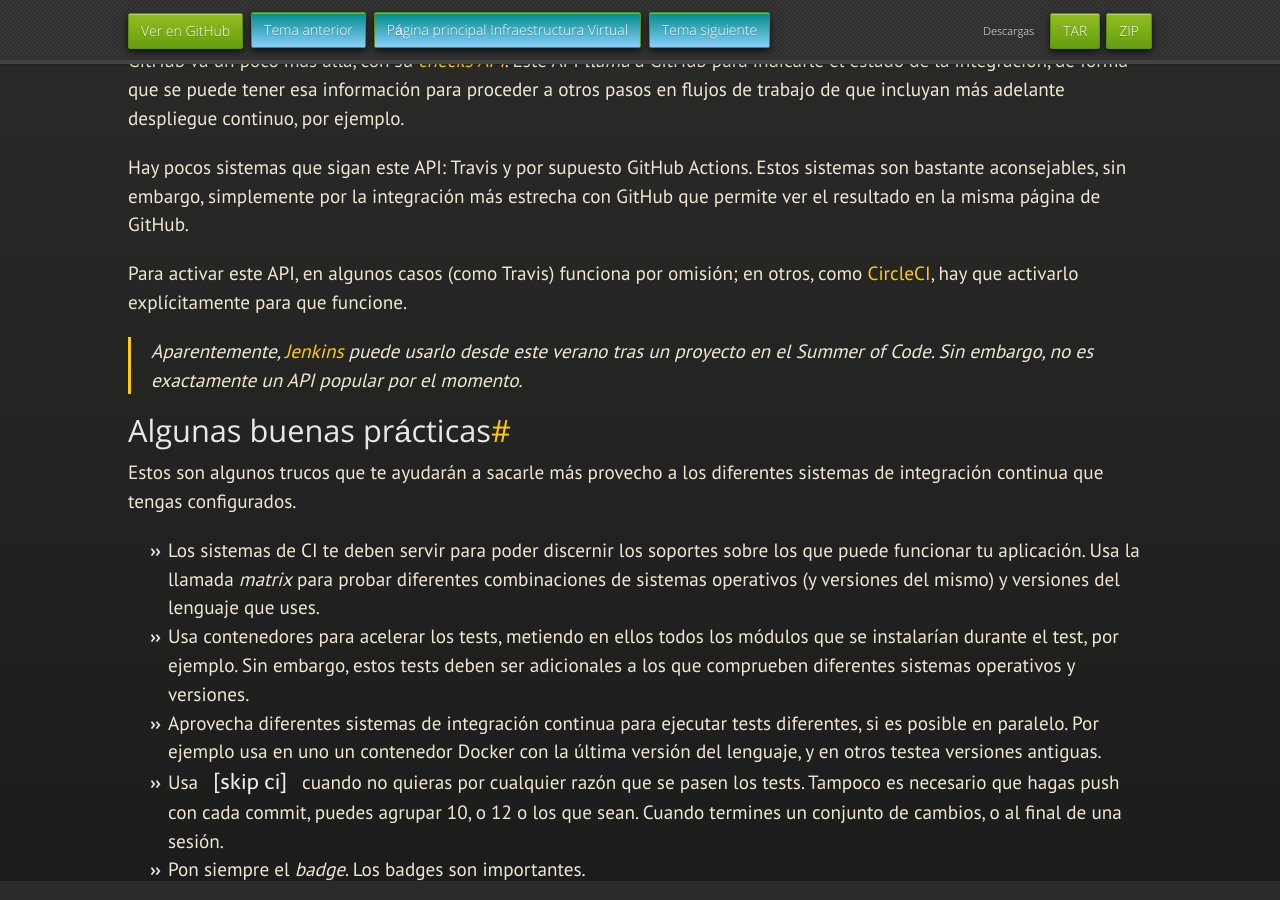
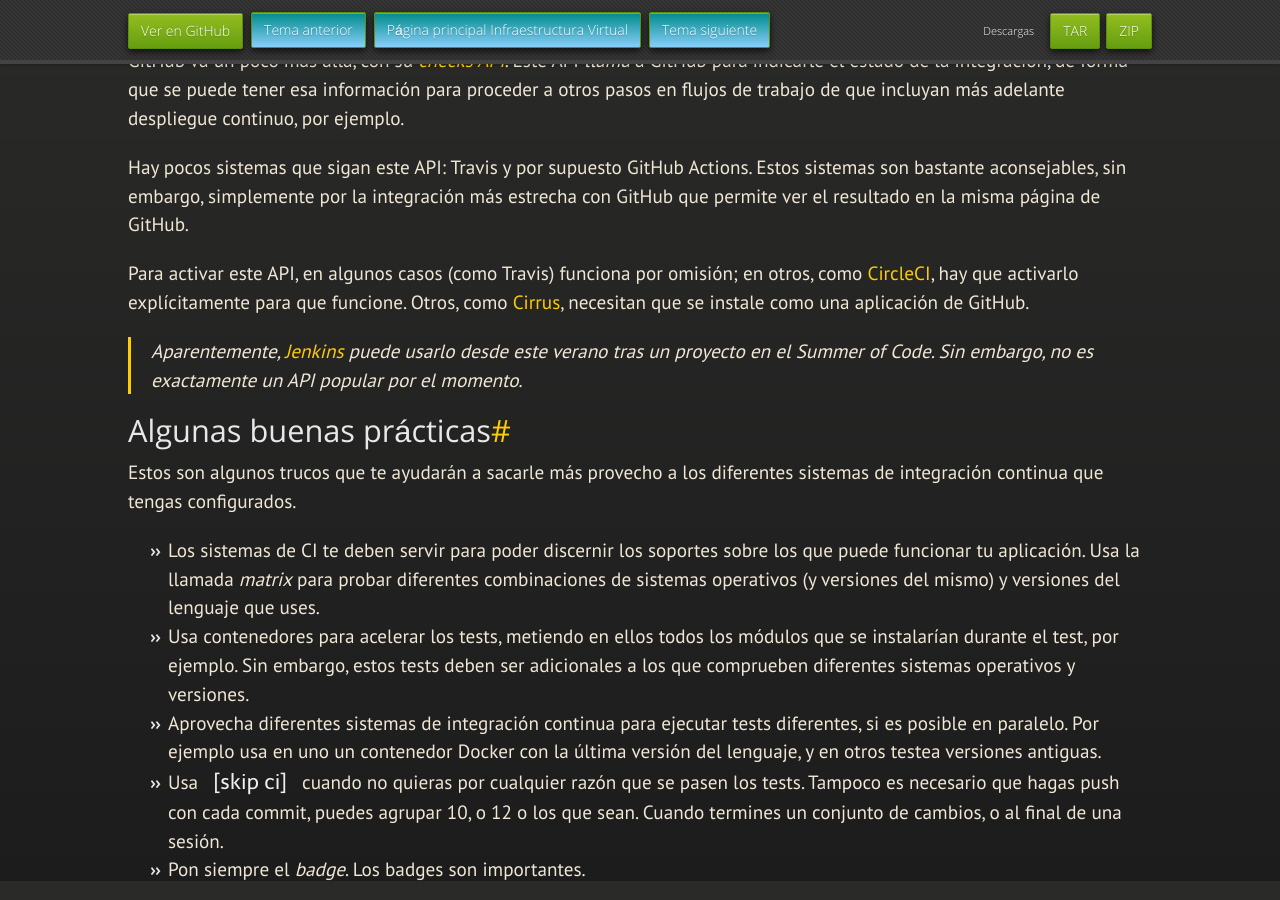
Before and after one commit to JJ/IV, a Jekyll site: the page built from documentos/temas/Integracion_continua.md, in a window 1280 px wide and 900 px high, scrolled down 4519 px. Built offline with Jekyll 4.4.1, drawn with Linux system fonts in a browser that asks for light colours; nearby versions of some CDN libraries; some web fonts are replaced; our own code applies the rules of GitHub Pages for plain Markdown files; some of the changed text lies outside the part shown.

Commit message:
Sync documentos/temas/Integracion_continua.md de master a gh-pages

```diff
--- a/documentos/temas/Integracion_continua.md
+++ b/documentos/temas/Integracion_continua.md
@@ -239,7 +239,9 @@ el resultado en la misma página de GitHub.
 Para activar este API, en algunos casos (como Travis) funciona por
 omisión; en otros,
 como [CircleCI](https://circleci.com/docs/2.0/enable-checks/), hay que
-activarlo explícitamente para que funcione.
+activarlo explícitamente para que funcione. Otros,
+como [Cirrus](https://github.com/apps/cirrus-ci), necesitan que se
+instale como una aplicación de GitHub.
 
 > Aparentemente,
 > [Jenkins](https://www.jenkins.io/blog/2020/07/09/github-checks-api-plugin-coding-phase-1/)
```
Also changed, not shown: other parts of documentos/temas/Integracion_continua.md (+1 -1 lines).
